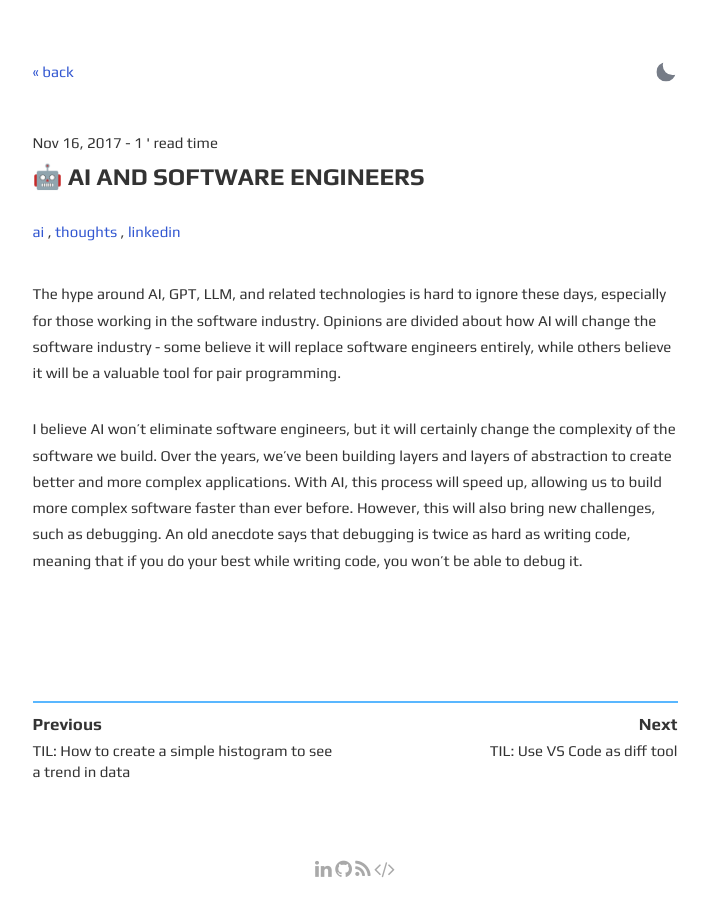
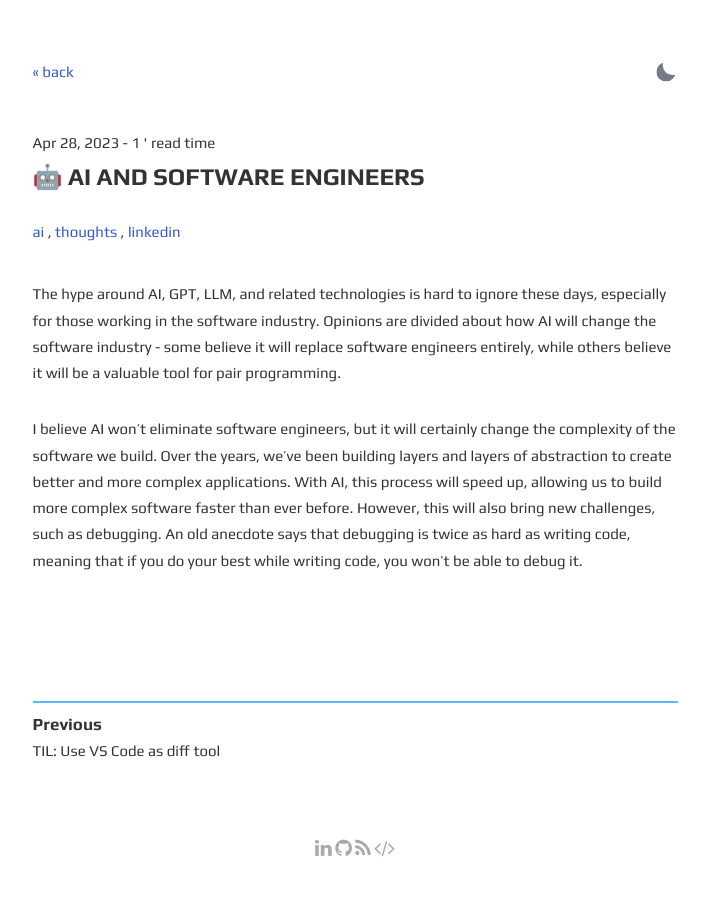
Before and after one commit to MicTech/blog.mictech.cz, a Jekyll site: the page built from _posts/2023-04-28-ai-and-software-engineers.md, in a window 1280 px wide. Shown: the whole page, without its empty margins (285-994 px from the left). Built offline with Jekyll 4.4.1, drawn with Linux system fonts in a browser that asks for light colours.

Commit message:
Fix Date

```diff
--- a/_posts/2023-04-28-ai-and-software-engineers.md
+++ b/_posts/2023-04-28-ai-and-software-engineers.md
@@ -4,7 +4,7 @@ title: "🤖 AI and Software Engineers"
 description: My thoughts about AI and Software Engineers.
 summary: My thoughts about AI and Software Engineers.
 tags: ai thoughts linkedin
-date: 2017-11-16
+date: 2023-04-28
 ---
 
 The hype around AI, GPT, LLM, and related technologies is hard to ignore these days, especially for those working in the software industry. Opinions are divided about how AI will change the software industry - some believe it will replace software engineers entirely, while others believe it will be a valuable tool for pair programming.
```
